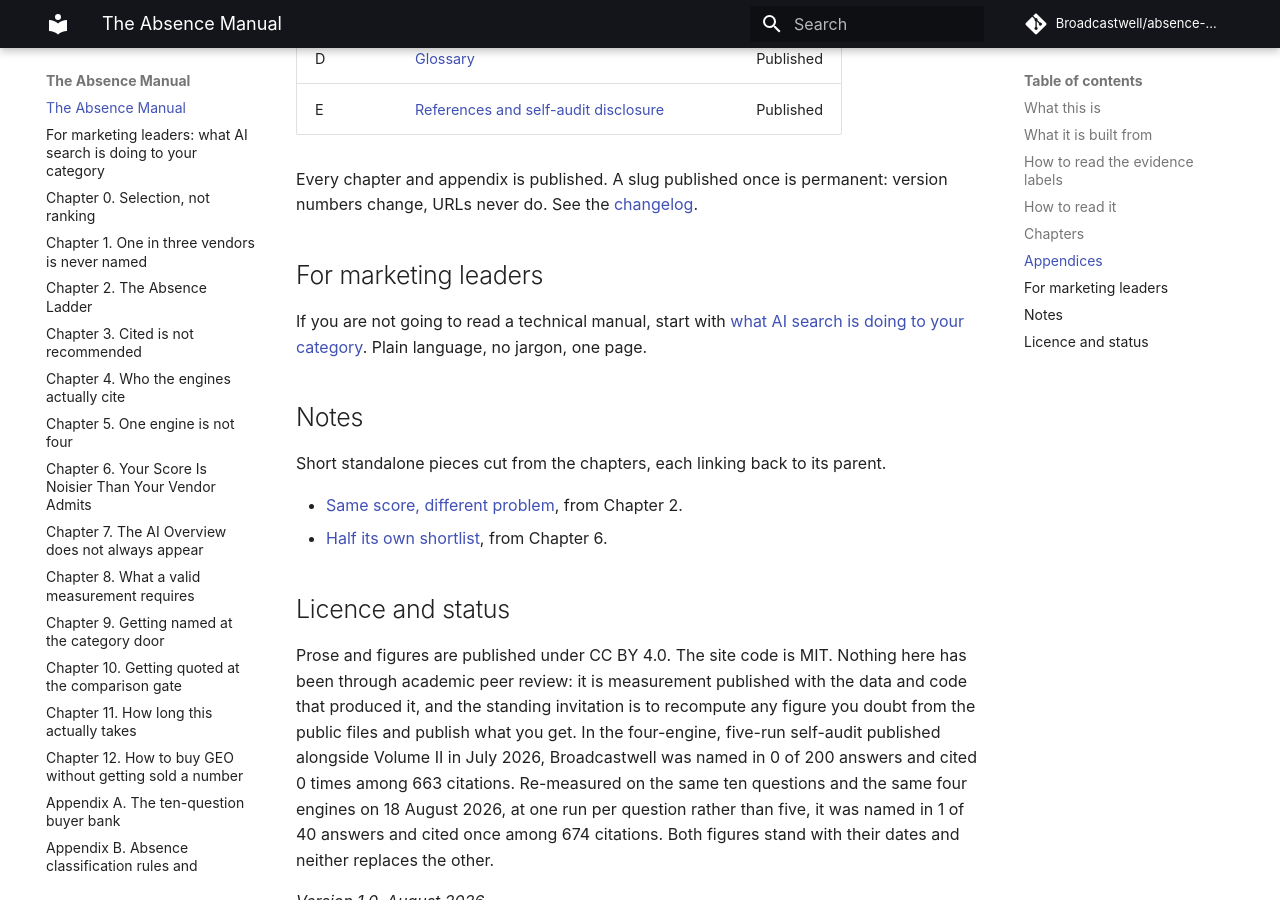
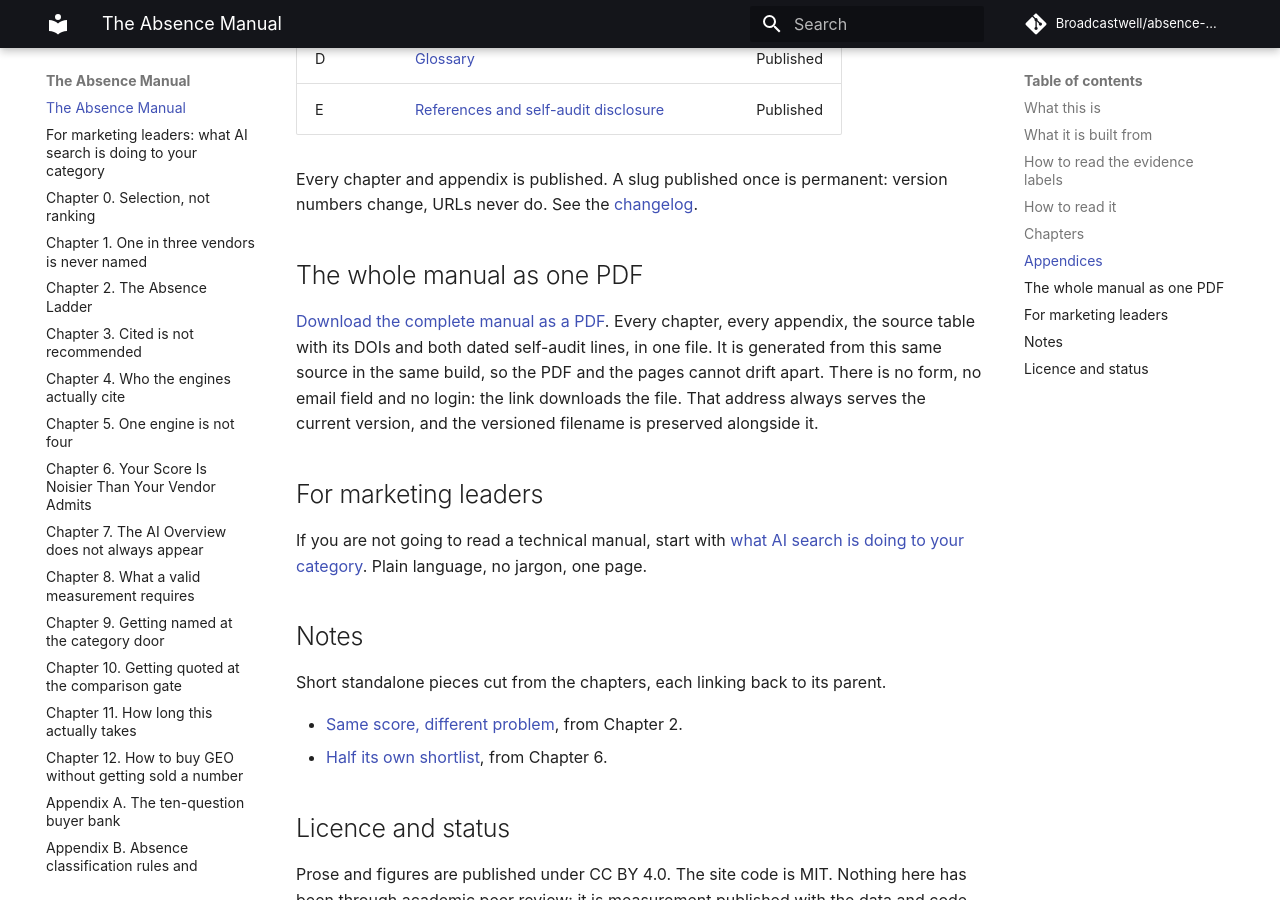
Before and after one commit to Broadcastwell/absence-manual, an MkDocs documentation site: the page built from docs/index.md, in a window 1280 px wide and 900 px high, scrolled down 2902 px. Built offline with MkDocs 1.6.1 and Material for MkDocs 9.7.7, drawn with Linux system fonts in a browser that asks for light colours; comment, search, counter and statistics services are not loaded.

Commit message:
Link the ungated PDF from the landing page

```diff
--- a/docs/index.md
+++ b/docs/index.md
@@ -76,6 +76,10 @@ Every chapter has its own permanent URL and stands alone. Statistics carry their
 
 Every chapter and appendix is published. A slug published once is permanent: version numbers change, URLs never do. See the [changelog](https://github.com/Broadcastwell/absence-manual/blob/main/CHANGELOG.md).
 
+## The whole manual as one PDF
+
+[Download the complete manual as a PDF](https://docs.broadcastwell.com/absence-manual.pdf). Every chapter, every appendix, the source table with its DOIs and both dated self-audit lines, in one file. It is generated from this same source in the same build, so the PDF and the pages cannot drift apart. There is no form, no email field and no login: the link downloads the file. That address always serves the current version, and the versioned filename is preserved alongside it.
+
 ## For marketing leaders
 
 If you are not going to read a technical manual, start with [what AI search is doing to your category](for-buyers.md). Plain language, no jargon, one page.
```
